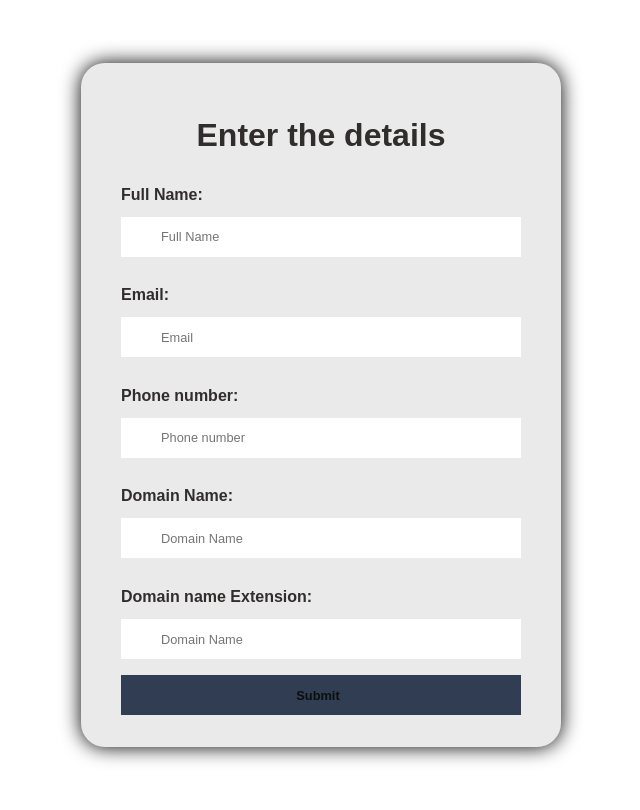
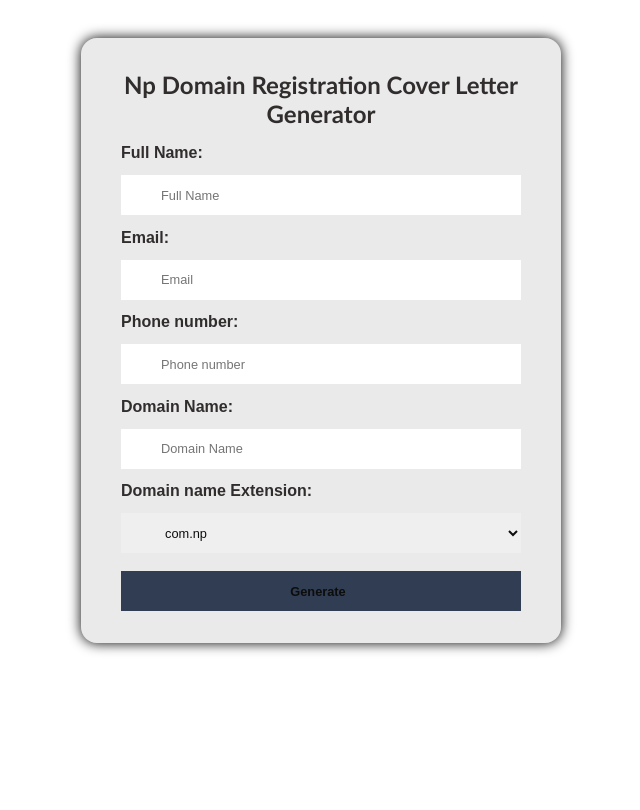
Before and after one commit to atushmaharjan/bigbracket, a PHP site: the page made by Cover Letter/index.html in a window 1280 px wide. Shown: the whole page, without its empty margins (319-959 px from the left). After the commit the page ends 653 px from the top, so only its background shows below. Run offline with PHP 8.4, Linux system fonts and the light colour scheme.

Commit message:
Index updated

```diff
--- a/Cover Letter/index.html
+++ b/Cover Letter/index.html
@@ -8,10 +8,11 @@
 <body>
  <div class="container">
  	<div class="header">
- 		<h1>Enter the details</h1>
- 	</div>
+ 		<h1>Np Domain Registration Cover Letter Generator</h1>
+	 </div>
+
  	<div class="main">
- 		<form>
+ 		<form name="cover">
  			<span>
 				<h2> Full Name:</h2>
  				<input type="text" placeholder="Full Name" name="eame">
@@ -30,9 +31,14 @@
 			</span><br>
 			<span>
 				<h2> Domain name Extension:</h2>
-				<input type="text" placeholder="Domain Name" name="domain">
-			</span><br>
-                 <button>Submit</button>
+				<select id="Domain Extension" name="Domain Extension">
+					<option value="com.np">com.np</option>
+					<option value="info.np">info.np</option>
+					<option value="pro.np">pro.np</option>
+					<option value="biz.np">biz.np</option>
+				  </select>
+			</span><br><br>
+                 <button>Generate</button>
 
 
  		</form>
--- a/Cover Letter/style.css
+++ b/Cover Letter/style.css
@@ -1,34 +1,36 @@
 body {
 	font-family: sans-serif;
     background-size: cover;
-    background-color: #ffffff;
+	background-color: #ffffff;
 }
 
 .container {
 	width: 30rem;
-	margin:5% auto;
-	border-radius: 1.5rem;
+	margin:3% auto;
+	border-radius: 1rem;
 	background-color: rgba(53, 52, 52, 0.1);
-	box-shadow: 0 0 20px #000000;
+	box-shadow: 0 0 0.8rem #000000;
 }
 
 .header {
+	font-family: 'Trebuchet MS', 'Lucida Sans Unicode', 'Lucida Grande', 'Lucida Sans', Arial, sans-serif;
 	text-align: center;
-	padding-top: 2rem;
+	padding-top: 1rem;
 }
 
 .header h1 {
 	color: #312d2d;
-	font-size: 2rem;
-	margin-bottom: 2rem;
+	font-size: 1.5rem;
+	margin-bottom: 1rem;
 
 }
 
 .main {
 	text-align: center;
+	 padding-top: 1 rem ;
 }
 
-.main input, button {
+.main input, button, select {
 	width: 25rem;
 	height: 2.5rem;
 	border:none;
@@ -37,7 +39,6 @@ body {
 	box-sizing: border-box;
 	font-size: 0.8rem;
 	color: rgb(12, 14, 13);
-	margin-bottom: 1rem;
 	cursor: pointer;
 }
 
```
Also changed, not shown: 1 other file.
